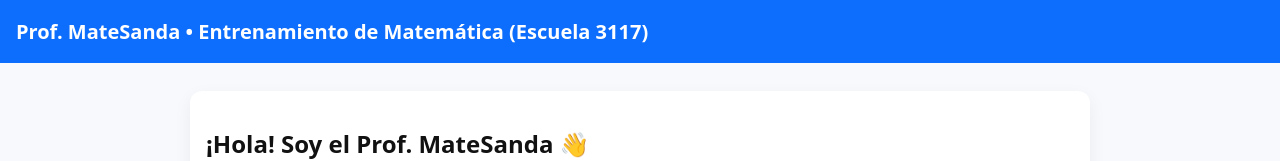
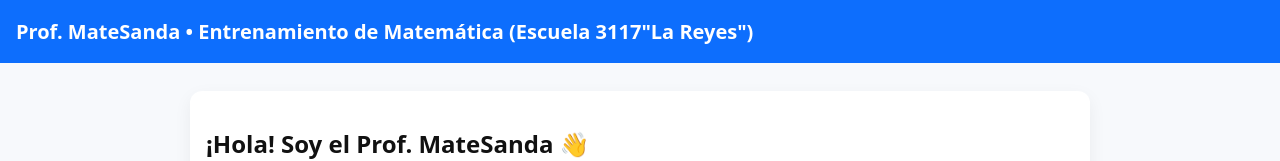
Before and after one commit to victorsoria800-cmd/matesanda, a plain HTML site: page index.html in a window 1280 px wide. Shown: the top 161 px of the page. Drawn offline with Linux system fonts and the light colour scheme.

Commit message:
Update index.html

```diff
--- a/index.html
+++ b/index.html
@@ -27,7 +27,7 @@
 </head>
 <body>
 <header>
-  <h1>Prof. MateSanda • Entrenamiento de Matemática (Escuela 3117)</h1>
+  <h1>Prof. MateSanda • Entrenamiento de Matemática (Escuela 3117"La Reyes")</h1>
 </header>
 
 <main>
```
